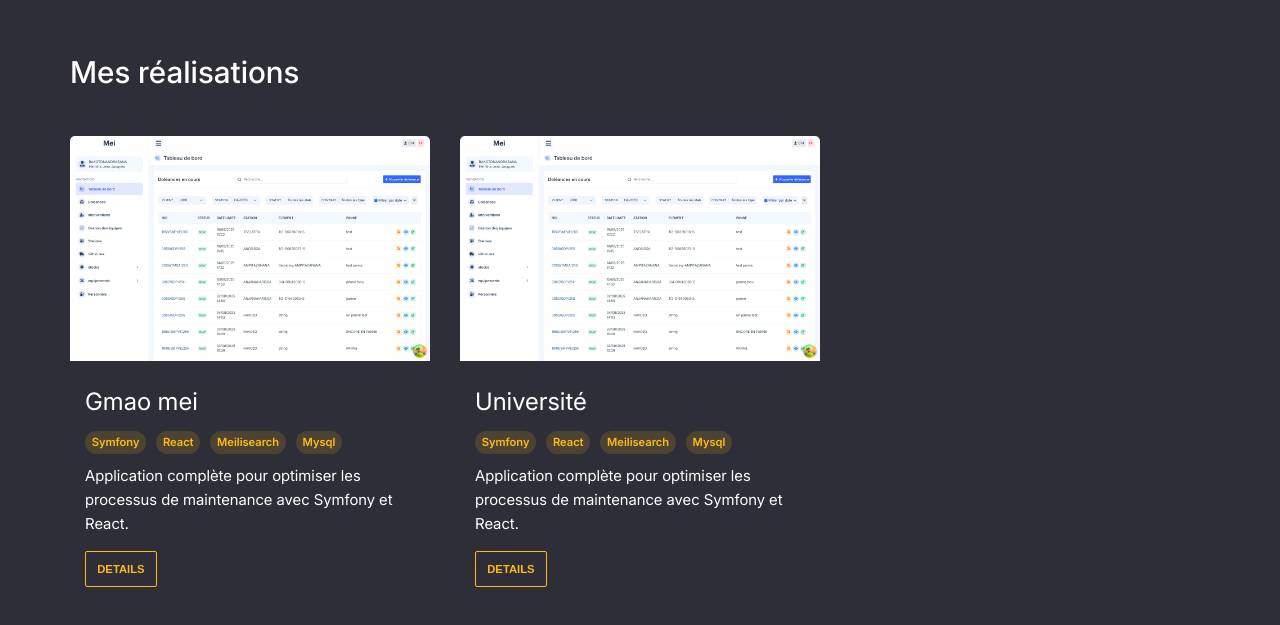
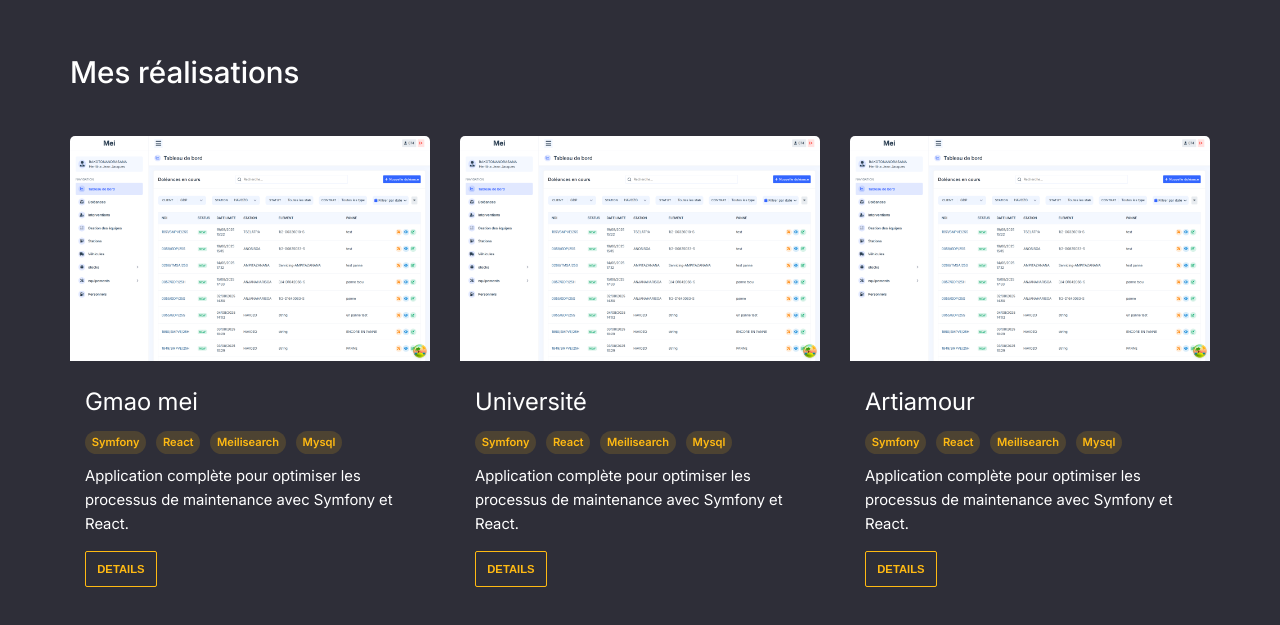
Before and after one commit to manda07tsou/portfolio, a React (Vite) app: page / in a window 1280 px wide. Shown: the part 1165-1790 px from the top of the page. Built offline with nearby package versions, Linux system fonts and the light colour scheme.

Commit message:
style: animation projet card

```diff
--- /dev/null
+++ b/src/modules/Projects/ShowProjectAction.tsx
@@ -0,0 +1,38 @@
+import { useInView } from "react-intersection-observer"
+import {Dialog} from "./../../components/Dialog/Dialog"
+import {useDialog} from "./../../components/Dialog/hooks/hooks"
+import { observerOptions } from "../../config"
+
+export function ShowProjectAction({project}){
+   const {isOpen, handleOpen, handleClose} = useDialog(false)
+   const {ref:titleRef, inView: titleInView} = useInView(observerOptions)
+   const observerClass = titleInView ? 'in':''
+
+   return (
+      <>
+         <button className="btn btn-outlined-primary mt-3" onClick={handleOpen}>Details</button>
+         <Dialog
+            isOpen={isOpen}
+            onClose={handleClose}
+            closedBtn={true}
+            className="dialog-full project-dialog"
+         >
+            <div className="project__detail">
+               <div className="project__detail-header">
+                  <h1 className={`section__title fade ${observerClass}`} ref={titleRef}>{project.title}</h1>
+                  <div className="project__technos">
+                     {project.technos.map(techno => (
+                        <span className="badge badge-primary">{techno}</span>
+                     ))}
+                  </div>
+                  <div className="project__images">
+                     {project.images.map(img => (
+                        <img src={`/src/assets/images/projects/${img}`} alt="project__image"/>
+                     ))}
+                  </div>
+               </div>
+            </div>
+         </Dialog>
+      </>
+   )
+}
--- a/src/modules/Projects/ShowProjectDialog.tsx
+++ /dev/null
@@ -1,29 +0,0 @@
-import {Dialog} from "./../../components/Dialog/Dialog"
-
-export function ShowProjectDialog({isOpen, onClose, project}){
-
-   return (
-      <Dialog
-         isOpen={isOpen}
-         onClose={onClose}
-         closedBtn={true}
-         className="dialog-full project-dialog"
-      >
-         <div className="project__detail">
-            <div className="project__detail-header">
-               <h1 className="section__title">{project.title}</h1>
-               <div className="project__technos">
-                  {project.technos.map(techno => (
-                     <span className="badge badge-primary">{techno}</span>
-                  ))}
-               </div>
-               <div className="project__images">
-                  {project.images.map(img => (
-                     <img src={`/src/assets/images/projects/${img}`} alt="project__image"/>
-                  ))}
-               </div>
-            </div>
-         </div>
-      </Dialog>
-   )
-}
--- a/src/projectsData.json
+++ b/src/projectsData.json
@@ -14,5 +14,13 @@
       "description":"Application complète pour optimiser les processus de maintenance avec Symfony et React.",
       "coverImage":"gmao.png",
       "images":["gmao1.png","gmao2.png"]
+   },
+   {
+      "id":3,
+      "title": "Artiamour",
+      "technos": ["Symfony","React","Meilisearch","Mysql"],
+      "description":"Application complète pour optimiser les processus de maintenance avec Symfony et React.",
+      "coverImage":"gmao.png",
+      "images":["gmao1.png","gmao2.png","gmao3.png"]
    }
 ]
--- a/src/templates/Projects.tsx
+++ b/src/templates/Projects.tsx
@@ -1,14 +1,12 @@
 import { useInView } from "react-intersection-observer"
 import { observerOptions } from "../config"
-import {useDialog} from "../components/Dialog/hooks/hooks"
-import { ShowProjectDialog } from "../modules/Projects/ShowProjectDialog"
 import projectsData from "../projectsData.json";
-import { Icon } from "../components/icons/icon";
-import { useRef } from "react";
+import { ShowProjectAction } from "../modules/Projects/ShowProjectAction";
 
 export function Projects(){
    const {ref, inView} = useInView(observerOptions)
    const observerClass = inView ? 'in':''
+
 
    return (
       <div className="section">
@@ -16,20 +14,20 @@ export function Projects(){
             <div className={`section__title fade ${observerClass}`} ref={ref}>Mes réalisations</div>
          </div>
          <div className="section__body project__grid">
-            {projectsData.map(project => (
-               <ProjectItem data={project}/>
+            {projectsData.map((project, index) => (
+               <ProjectItem data={project} index={index}/>
             ))}
          </div>
       </div>
    )
 }
 
-export function ProjectItem({data}){
-   const {isOpen, handleOpen, handleClose} = useDialog(false)
-
+export function ProjectItem({data, index}){
+   const {ref, inView} = useInView(observerOptions)
+   const observerClass = inView ? 'in':''
 
    return <>
-      <div className="project">
+      <div className={`project fade ${observerClass}`} ref={ref} style={{transitionDelay: `.${index - 1}s`}}>
          <div className="project__image">
             <img src={`/src/assets/images/projects/${data.coverImage}`} alt="image__project" />
          </div>
@@ -42,9 +40,8 @@ export function ProjectItem({data}){
                ))}
             </div>
             <div className="project__description">{data.description}</div>
-            <button className="btn btn-outlined-primary mt-3" onClick={handleOpen}>Details</button>
+            <ShowProjectAction project={data}/>
          </div>
       </div>
-      <ShowProjectDialog isOpen={isOpen} onClose={handleClose} project={data}/>
    </>
 }
```
